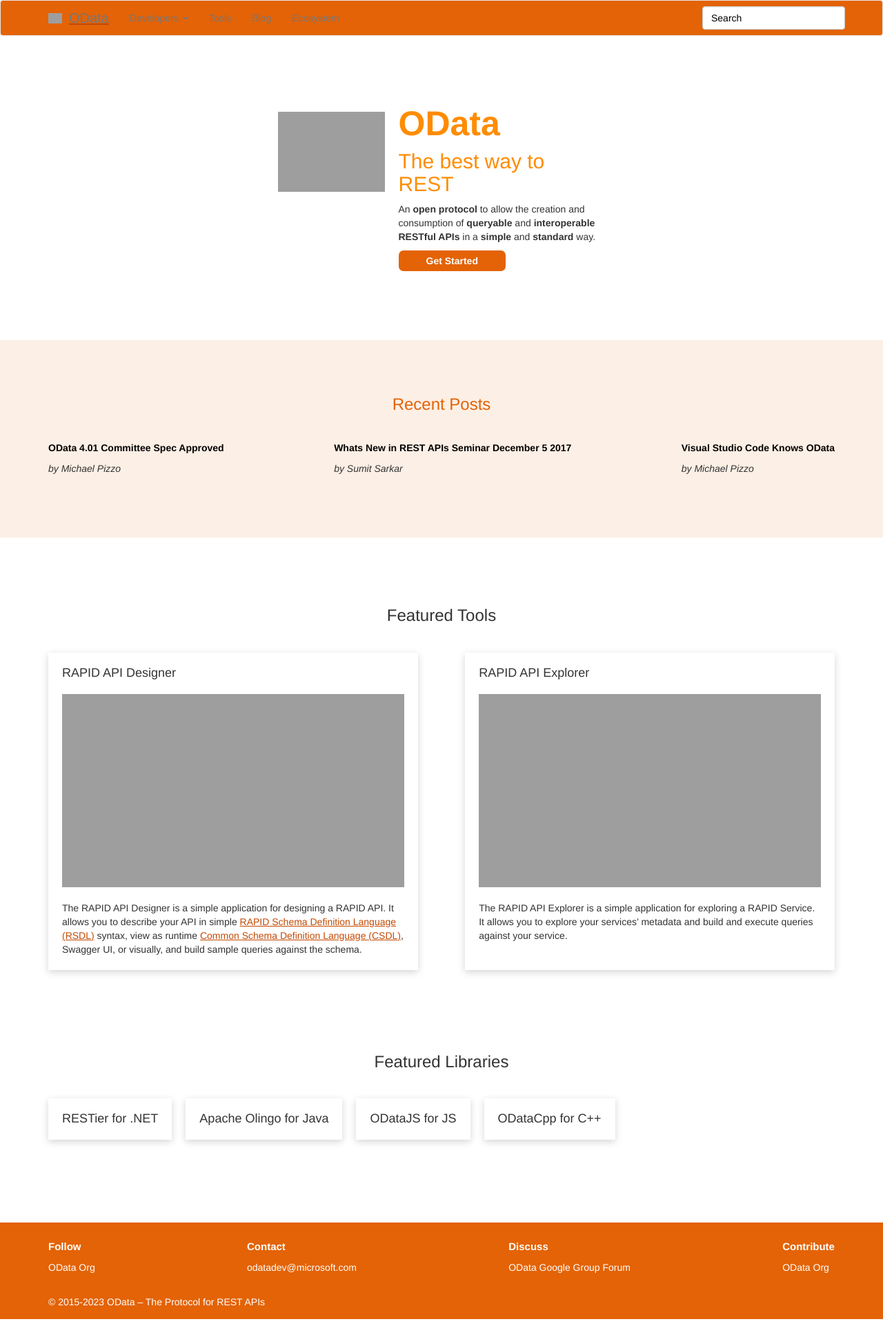
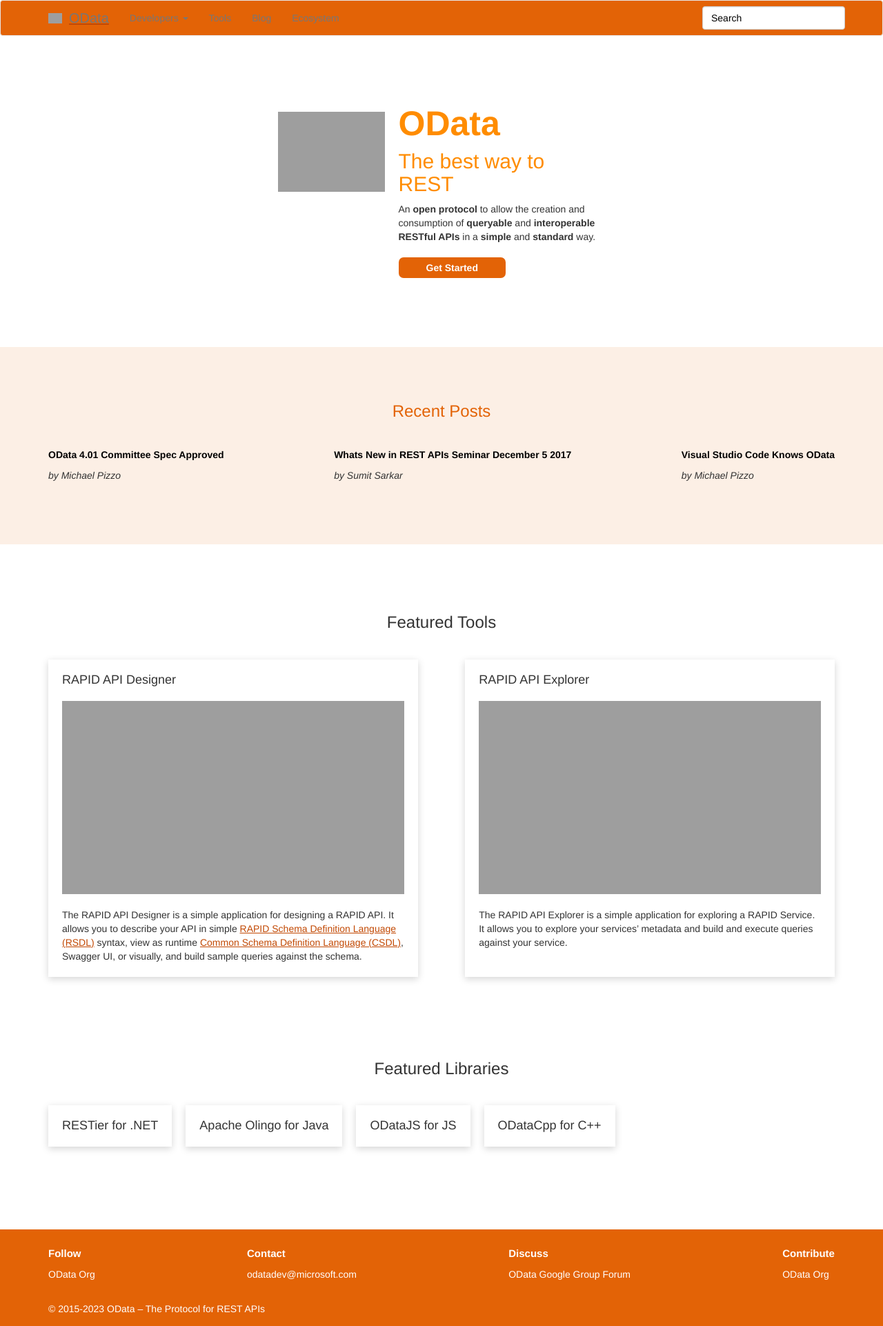
Before and after one commit to OData/odataorg.github.io, a Jekyll site: the page built from index.html, in a window 1280 px wide. Shown: the whole page at 69% size. Built offline with Jekyll 4.4.1, drawn with Linux system fonts in a browser that asks for light colours; nearby versions of some CDN libraries; library files that are not in the unit come from our copies; a style sheet for code colours, icons or effects is not loaded.

Commit message:
adding padding to get started button

```diff
--- a/index.html
+++ b/index.html
@@ -13,7 +13,11 @@
                 <h1>OData</h1>
                 <h2>The best way to REST</h2>
                 <p>An <b>open protocol</b> to allow the creation and consumption of <b>queryable</b> and <b>interoperable RESTful APIs</b> in a <b>simple</b> and <b>standard</b> way.</p>
-                <button class="big-action" onclick="window.location.href = '/get-started/'">Get Started</button>
+                <button class="big-action"
+                        onclick="window.location.href = '/get-started/'"
+                        style="margin-top: 1rem">
+                    Get Started
+                </button>
             </div>
         </div>
     </div>
```
